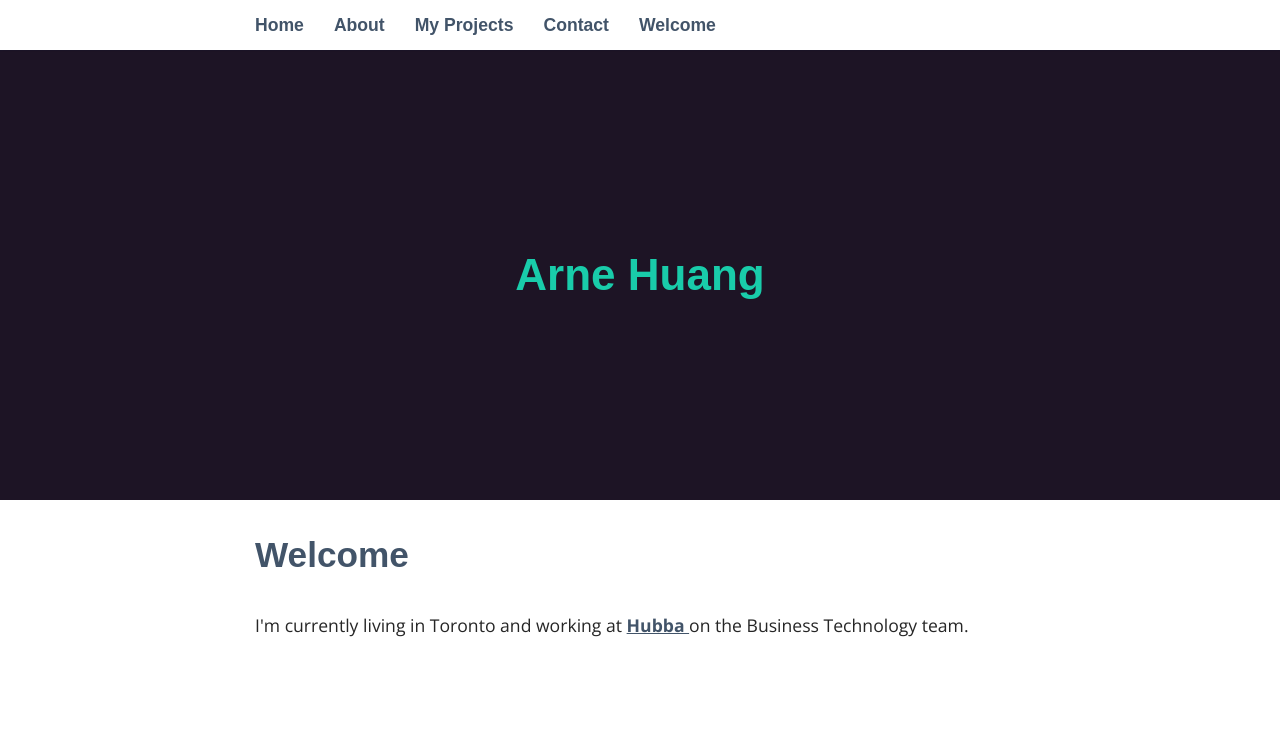
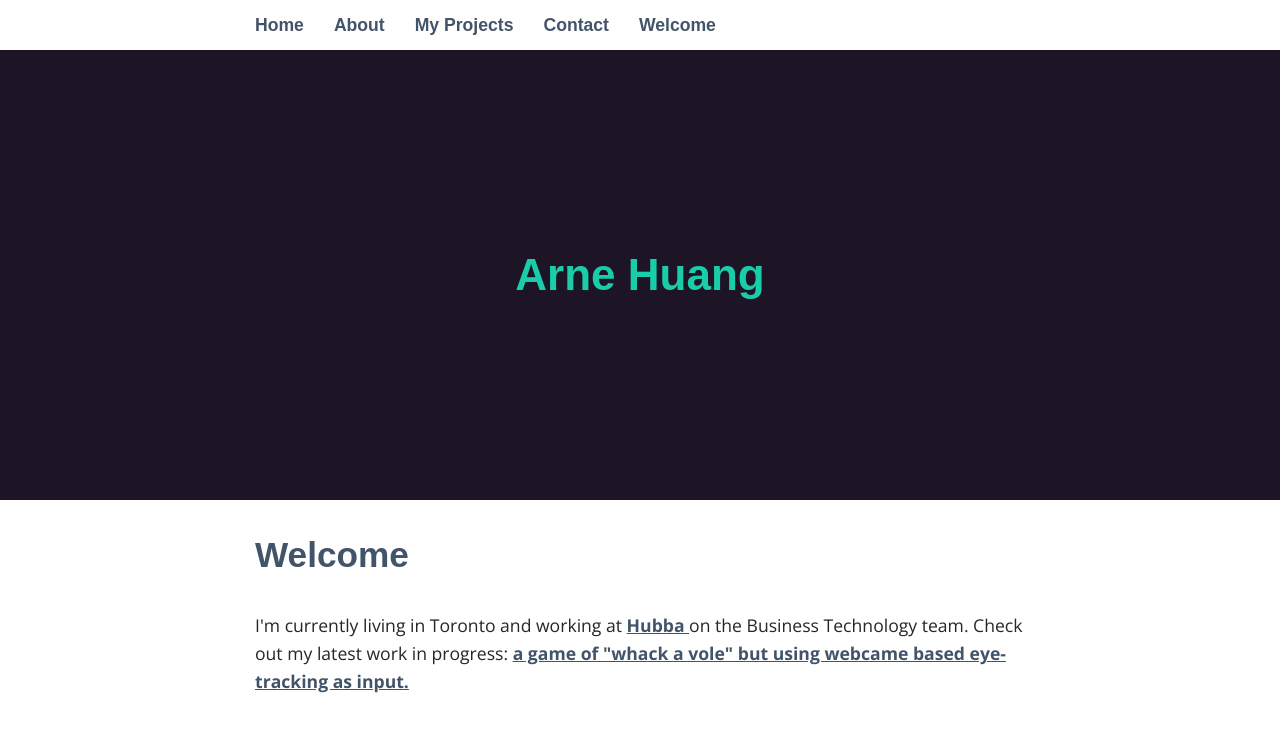
Before and after one commit to arnehuang/arnehuang.github-io, a Jekyll site: the page built from index.html, in a window 1280 px wide. Shown: the top 732 px of the page. Built offline with Jekyll 4.4.1, drawn with Linux system fonts in a browser that asks for light colours; some web fonts are replaced.

Commit message:
Update index.html

```diff
--- a/index.html
+++ b/index.html
@@ -5,3 +5,5 @@ permalink: /
 ---
 
 I'm currently living in Toronto and working at <a href = 'www.hubba.com'> Hubba </a> on the Business Technology team.
+
+Check out my latest work in progress: <a href = 'whack-a-vole.herokuapp.com/vole'> a game of "whack a vole" but using webcame based eye-tracking as input. </a>
```
